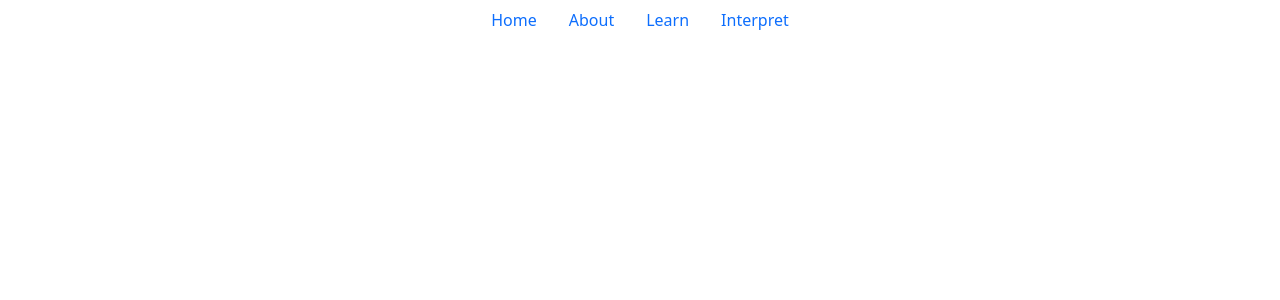
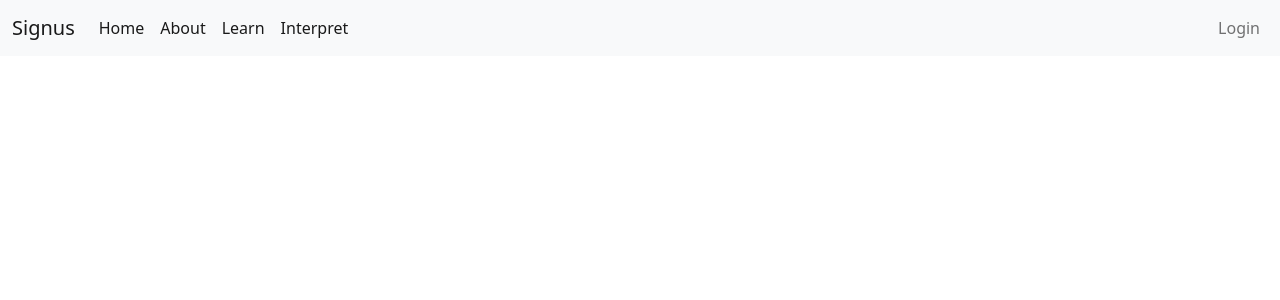
Before and after one commit to MumtahinaRahman/DesignProject1, a React (Create React App) app: page / in a window 1280 px wide. Shown: the top 300 px of the page. Built offline with nearby package versions, Linux system fonts and the light colour scheme.

Commit message:
navbar complete

```diff
--- a/package.json
+++ b/package.json
@@ -8,6 +8,7 @@
     "@testing-library/user-event": "^13.5.0",
     "bootstrap": "^5.2.0",
     "react": "^18.2.0",
+    "react-bootstrap": "^2.5.0",
     "react-dom": "^18.2.0",
     "react-icons": "^4.4.0",
     "react-router-dom": "^6.3.0",
--- a/src/components/NavBar.jsx
+++ b/src/components/NavBar.jsx
@@ -1,27 +1,28 @@
 import React from 'react'
-import styled from 'styled-components'
-import { Link as LinkR} from 'react-router-dom'
-import { Link as LinkS } from 'react-scroll'
 import 'bootstrap/dist/css/bootstrap.min.css';
 
 const NavBar = () => {
   return (
-    // <Nav>
-    <ul class="nav justify-content-center">
-        <li class="nav-item">
-        <a class="nav-link active" aria-current="page" href="#">Home</a>
-        </li>
-        <li class="nav-item">
-        <a class="nav-link" href="#">About</a>
-        </li>
-        <li class="nav-item">
-        <a class="nav-link" href="#">Learn</a>
-        </li>
-        <li class="nav-item">
-        <a class="nav-link" href="#">Interpret</a>
-        </li>
-    </ul>
-    // </Nav>
+    <nav class="navbar navbar-expand-lg navbar-light bg-light">
+    <div class="container-fluid">
+        <a href="#" class="navbar-brand">Signus</a>
+        <button type="button" class="navbar-toggler" data-bs-toggle="collapse" data-bs-target="#navbarCollapse">
+            <span class="navbar-toggler-icon"></span>
+        </button>
+        <div class="collapse navbar-collapse" id="navbarCollapse">
+            <div class="navbar-nav">
+                <a href="#" class="nav-item nav-link active">Home</a>
+                <a href="#" class="nav-item nav-link active">About</a>
+                <a href="#" class="nav-item nav-link active">Learn</a>
+                <a href="#" class="nav-item nav-link active">Interpret</a>
+            </div>
+            <div class="navbar-nav ms-auto">
+                <a href="#" class="nav-item nav-link">Login</a>
+            </div>
+        </div>
+    </div>
+</nav>
+
   )
 }
 
```
Also changed, not shown: 2 other files (tests, documents, lock files or other folders).
